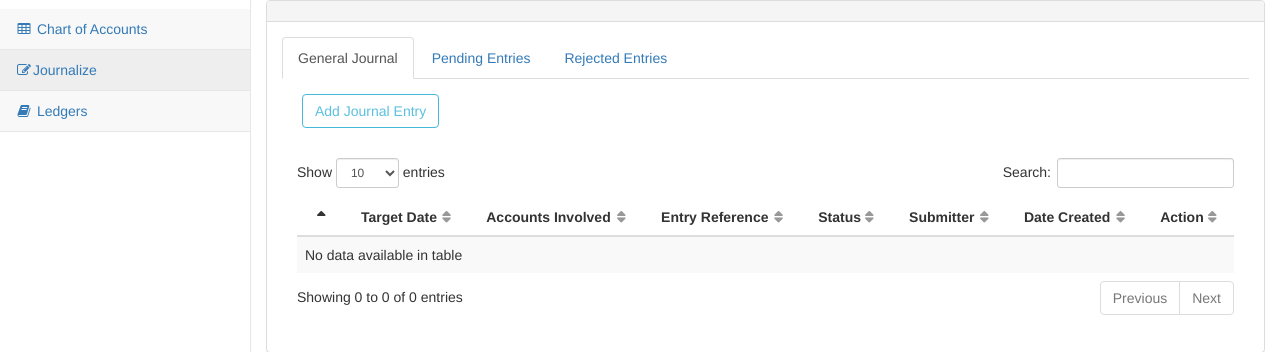
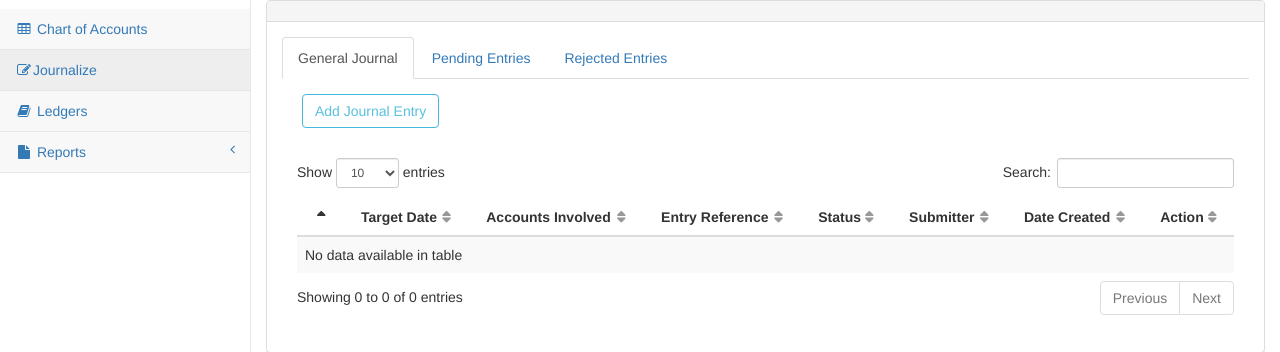
Before and after one commit to pnguyen46/AccuAccounting, a PHP site: page /aaaUI/manager/managerJournal.php in a window 1280 px wide. Shown: the part 81-433 px from the top of the page. Run offline with PHP 8.4, Linux system fonts and the light colour scheme; data that the repository does not hold is empty.

Commit message:
finalUpload

```diff
--- a/aaaUI/manager/dashboard.php
+++ b/aaaUI/manager/dashboard.php
@@ -77,7 +77,7 @@ include '../auth/databaseConnection.php'
 
                 <!--                                                       user specification                         -->
                 <li class="dropdown">
-                   <label style="color: #2a6496;">Welcome admin</label>
+                   <label style="color: #2a6496;">Welcome Manager</label>
                 </li>
                 <!-- /.dropdown -->
 
--- a/aaaUI/manager/managerJournal.php
+++ b/aaaUI/manager/managerJournal.php
@@ -109,6 +109,25 @@ include '../auth/databaseConnection.php'
                         </li>
                         <li>
                             <a href="ledgers.php"><i class="fa fa-book  fa-fw"></i> Ledgers</a>
+                        </li>
+                        <li>
+                            <a href="#"><i class="fa fa-file fa-fw"></i> Reports <span class="fa arrow"></span></a>
+                            <ul class="nav nav-second-level">
+                                <li>
+                                    <a href="trial.php">Trial Balance</a>
+                                </li>
+                                <li>
+                                    <a href="income.php">Income Statement</a>
+                                </li>
+                                <li>
+                                    <a href="balance.php">Balance Sheet</a>
+                                </li>
+                            <li>
+                                <a href = "retainedEarnings.php">Retained Earning</a>
+                            </li>
+
+                            </ul>
+                            <!-- /.nav-second-level -->
                         </li>
                             <!-- /.nav-second-level --
                     </ul>
```
